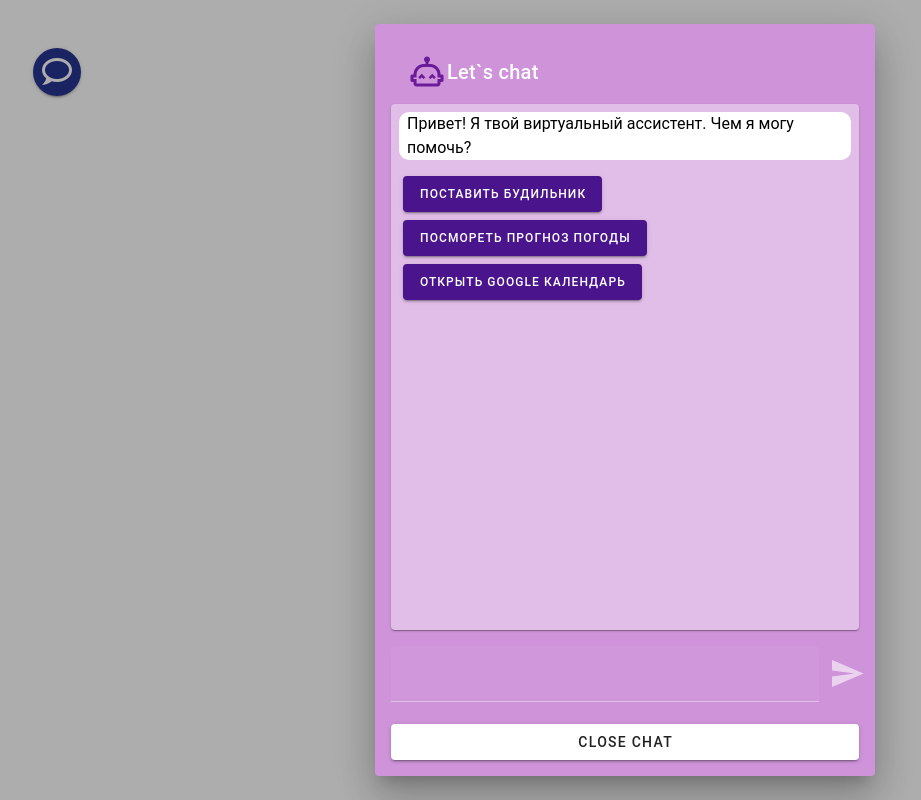
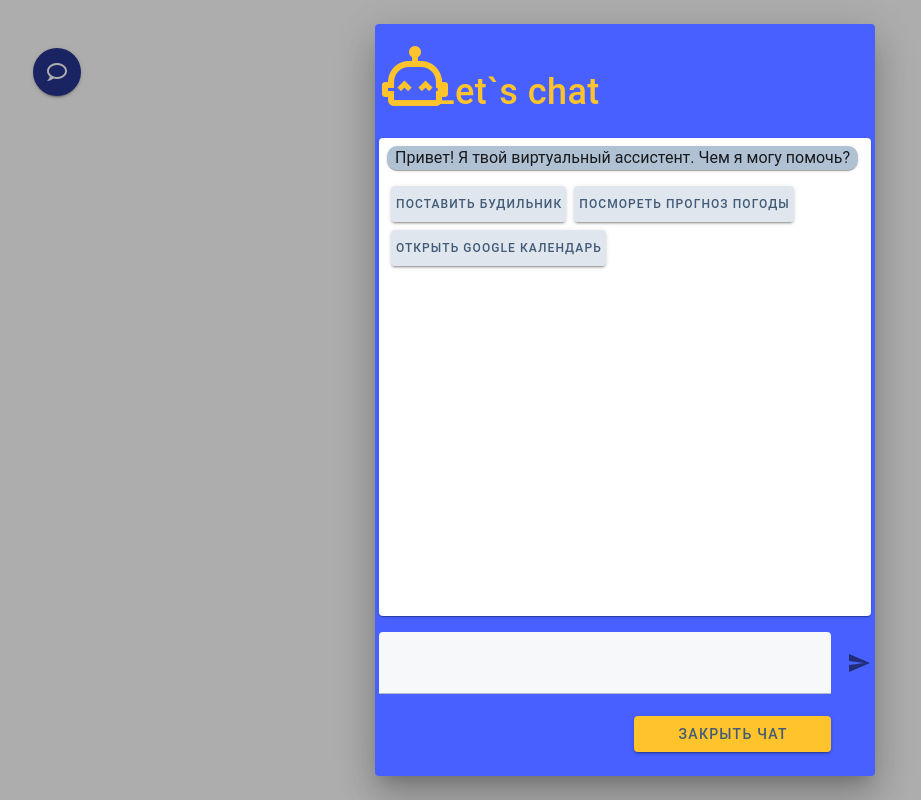
Before and after one commit to DariaSiluyanova/chatBot, a Vue app: page / in a window 1280 px wide. Both pictures are taken after a click on the button 72 px from the left and 72 px from the top of the page. Shown: the whole page, without its empty margins (15-936 px from the left). Built offline with nearby package versions, Linux system fonts and the light colour scheme.

Commit message:
Добавила стилей для мобильной версии

```diff
--- a/src/components/ChatBot.vue
+++ b/src/components/ChatBot.vue
@@ -6,14 +6,15 @@
 
     <template v-slot:default="{ isActive }">
       <v-card
-        class="bg-purple-lighten-3 pa-2 pa-sm-4"
+        class="bg-dialog px-1 py-2 py-md-6"
         title="Let`s chat"
         prepend-icon="mdi-robot-excited-outline"
       >
         <chat-list/>
         <user-input/>
         <v-btn
-          text="Close Chat"
+          class="close-btn mr-10"
+          text="Закрыть чат"
           @click="isActive.value = false">
         </v-btn>
       </v-card>
@@ -27,12 +28,59 @@ import UserInput from "./UserInput.vue"
 
 </script>
 
-<style>
-.mdi-robot-excited-outline::before {
-  color: #6A1B9A;
+<style lang="scss">
+.v-card-item {
+  align-items: baseline;
 }
 
-.mdi:before {
+.mdi-robot-excited-outline::before {
+  color: #FFC32C;
+  font-size: 72px!important;
+
+  @media (max-width: 320px) {
+    font-size: 28px!important;
+  }
+}
+
+.v-card-title {
   font-size: 36px;
+  color: #FFC32C;
+
+  @media (max-width: 320px) {
+    font-size: 22px!important;
+  }
 }
+
+.v-card-item__prepend .v-avatar.v-avatar--density-default {
+  width: 80px;
+  height: 80px;
+
+  @media (max-width: 320px) {
+    width: 30px;
+    height: 30px;
+  }
+}
+
+.close-btn {
+  align-self: flex-end;
+  width: 40%;
+  background-color: #FFC32C;
+  color: rgb(66, 91, 118);
+
+  @media (max-width: 320px) {
+    height: 30px!important;
+    font-size: 12px;
+  }
+}
+
+.bg-dialog {
+  background-color: rgb(71, 96, 255)
+}
+
+.chat-bot-message .v-btn--size-default {
+  @media (max-width: 320px) {
+    height: 26px!important;
+  }
+}
+
 </style>
--- a/src/components/ChatList.vue
+++ b/src/components/ChatList.vue
@@ -1,15 +1,15 @@
 <template>
-  <v-card class="bg-purple-lighten-4 pa-2 mb-4 dialog">
+  <v-card class="bg-white pa-2 mb-4 dialog">
     <template v-for="message in store.messages">
 
-      <div v-if="message.chatbot" :key="message.id">
-        <v-card class="bg-white bot-text mb-4 px-2" flat>{{ message.text }}</v-card>
-        <v-btn v-if="message.index === 0" class="btn-choice mx-1 mb-2" @click="store.sendUserOption" v-for="option in message.options" :key="option.id">{{ option.text }}</v-btn>
+      <div class="chat-bot-message" v-if="message.chatbot" :key="message.id">
+        <v-card class="bot-text mb-4 px-2" >{{ message.text }}</v-card>
+        <v-btn v-if="message.index % 2 === 0" class="btn-choice pa-1 mx-1 mb-2" @click="store.sendUserOption" v-for="option in message.options" :key="option.id">{{ option.text }}</v-btn>
       </div>
 
-      <div v-else class="user-text" :key="message.id">
-        <v-card v-if="message.option" class="bg-white user-text mb-4 px-2" flat>{{ message.text }}</v-card>
-        <v-card v-else class="bg-white mb-4 px-2" flat>{{ message.text }}</v-card>
+      <div v-else class="user-container" :key="message.id">
+        <v-card v-if="message.option" class="user-text mb-4 pa-1 px-md-2 py-md-2" flat>{{ message.text }}</v-card>
+        <v-card v-else class="user-text mb-4 pa-1 px-md-3 py-md-2" >{{ message.text }}</v-card>
       </div>
 
     </template>
@@ -22,19 +22,26 @@ const store = useAppStore();
 
 </script>
 
-<style scoped>
+<style lang="scss" scoped>
+.chat-bot-message,
+.user-text {
+  @media (max-width: 320px) {
+    font-size: 14px;
+    text-transform: none!important;
+  }
+}
 .dialog {
   display: flex;
   flex-direction: column;
-  height: calc(100vh - 200px);
+  height: 500px;
   overflow-y: auto;
 }
 
 .btn-choice {
   width: fit-content;
   font-size: 12px;
-  background: #4A148C;
-  color: #fff;
+  color: rgb(66, 91, 118);
+  background-color: rgba(176, 193, 212, 0.4);
 }
 
 .bot-text {
@@ -43,11 +50,17 @@ const store = useAppStore();
   flex-wrap: wrap;
   align-self: flex-start;
   border-radius: 10px;
+  background-color: rgba(176, 193, 212, 1);
 }
 
 .user-text {
+  border-radius: 10px;
+  background-color: #5866BF;
+  color: white;
+}
+
+.user-container {
+  align-self: flex-end;
   width: fit-content;
-  align-self: flex-end;
-  border-radius: 10px;
 }
 </style>
--- a/src/components/UserInput.vue
+++ b/src/components/UserInput.vue
@@ -1,6 +1,7 @@
 <template>
   <v-text-field
     v-model="store.comment.text"
+    class="input-style"
     append-icon="mdi-send"
     variant="filled"
     clear-icon="mdi-close-circle"
@@ -17,9 +18,27 @@ import { useAppStore } from '../store/app.js'
 const store = useAppStore()
 onMounted(store.sendChatBotMessage)
 </script>
-<style>
-::deep(.v-input__control .v-field__clearable) {
-  font-size: 28px;
-  max-width: 50px!important;
+
+<style lang="scss">
+.v-field  {
+  background-color: white;
+  color: rgb(66, 91, 118);
+}
+
+.v-field__input {
+  @media (max-width: 320px) {
+    padding-inline: 12px!important;
+    padding-top: 10px!important;
+    padding-bottom: 10px!important;
+    min-height: 25px!important;
+  }
+}
+
+input {
+  font-size: 20px;
+
+  @media (max-width: 320px) {
+    font-size: 14px;
+  }
 }
 </style>
--- a/src/styles/settings.scss
+++ b/src/styles/settings.scss
@@ -8,3 +8,19 @@
 // @use 'vuetify/settings' with (
 //   $color-pack: false
 // );
+
+@media (min-width: 780px) {
+    .v-dialog > .v-overlay__content {
+        position: absolute;
+        top: 0;
+        left: 100px;
+    }
+
+    .v-overlay__scrim {
+        display: none;
+    }
+}
+
+.mdi:before {
+    font-size: 27px;
+}
```
